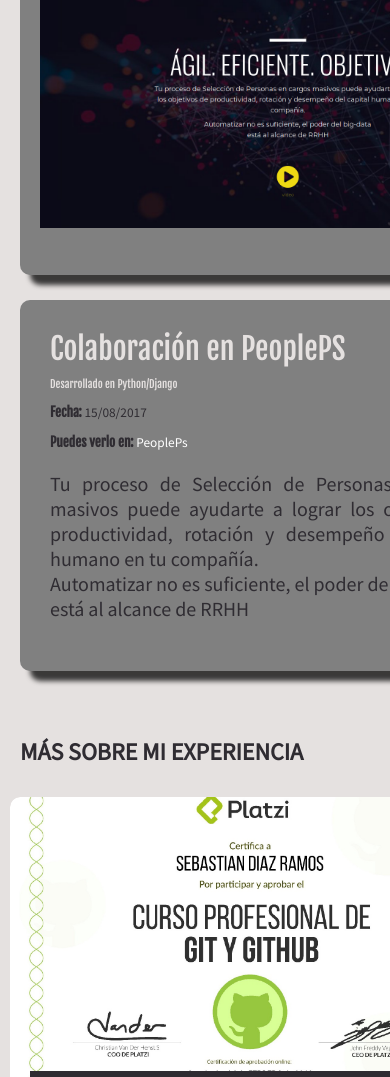
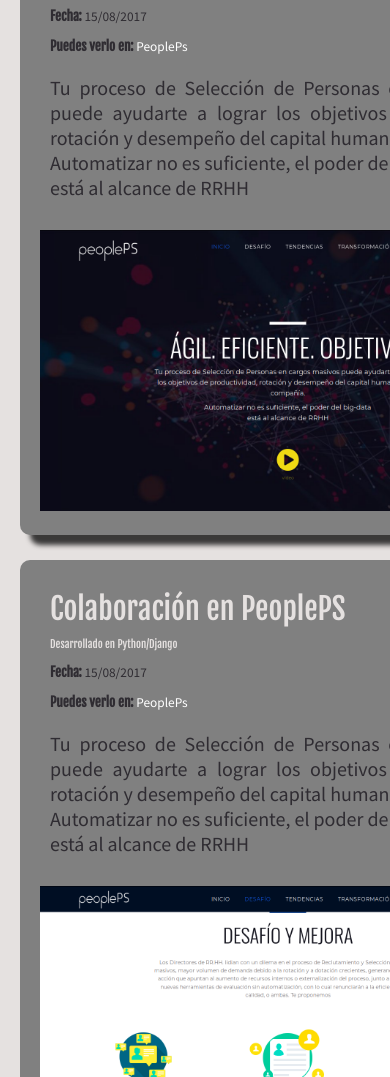
Before and after one commit to matdiazr/portafolio, a plain HTML site: page index.html in a window 390 px wide. Shown: the part 647-1724 px from the top of the page. Drawn offline with Linux system fonts and the light colour scheme.

Commit message:
responsividad 1/2 grid

```diff
--- a/css/estilo.css
+++ b/css/estilo.css
@@ -107,9 +107,10 @@
   margin-bottom: 25px;
   padding: 20px;
   background: grey;
-  display: flex;
+  display: grid;
+  grid-template: 1fr / 1fr 1fr;
   align-items: center;
-  justify-content: space-between;
+  /* justify-content: space-between; */
   -webkit-box-shadow: 10px 10px 5px 0px rgba(0,0,0,0.75);
   -moz-box-shadow: 10px 10px 5px 0px rgba(0,0,0,0.75);
   box-shadow: 10px 10px 5px 0px rgba(0,0,0,0.75);
@@ -254,3 +255,16 @@
 .footer a{
   color: #2F2C32;
 }
+@media screen and (max-width: 1000px){
+  .project{
+    grid-template-columns: 70px 1fr;
+    grid-template-areas: "texto ."
+                         "img .";
+  }
+  .project-imageContainer{
+    grid-area: img;
+  }
+  .project-detail{
+    grid-area: texto;
+  }
+}
```
